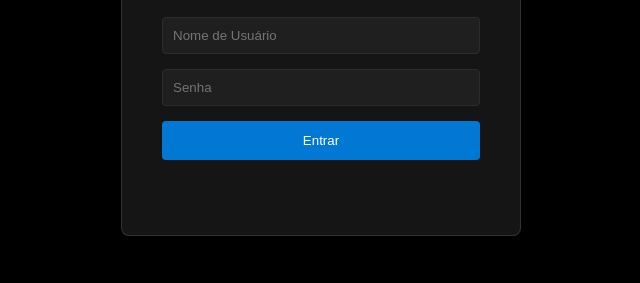
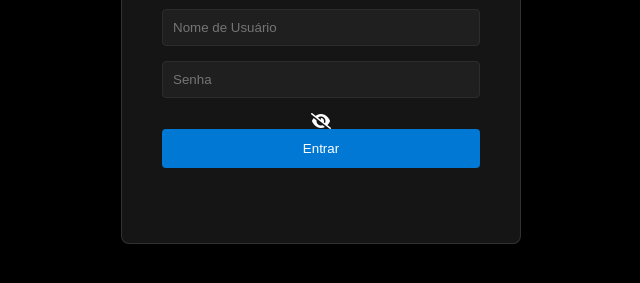
Before and after one commit to IagoProgramer/Henrique_mail, a plain HTML site: page index.html in a window 1280 px wide. Shown: the part 359-642 px from the top of the page, without its empty margins (319-959 px from the left). Drawn offline with Linux system fonts and the light colour scheme.

Commit message:
Update index.html

```diff
--- a/index.html
+++ b/index.html
@@ -16,7 +16,12 @@
             </div>
             <form id="login-form" class="auth-form">
                 <input type="text" id="login-username" placeholder="Nome de Usuário" required>
-                <input type="password" id="login-password" placeholder="Senha" required>
+                <div class="password-container">
+                    <input type="password" id="login-password" placeholder="Senha" required>
+                    <span class="toggle-password" onclick="togglePasswordVisibility(this)">
+                        <i class="fas fa-eye-slash"></i>
+                    </span>
+                </div>
                 <button type="submit">Entrar</button>
             </form>
             <form id="register-form" class="auth-form hidden">
@@ -113,6 +118,23 @@
         </div>
     </div>
 
+    <script>
+        function togglePasswordVisibility(element) {
+            const passwordInput = element.previousElementSibling;
+            const icon = element.querySelector('i');
+
+            if (passwordInput.type === 'password') {
+                passwordInput.type = 'text';
+                icon.classList.remove('fa-eye-slash');
+                icon.classList.add('fa-eye');
+            } else {
+                passwordInput.type = 'password';
+                icon.classList.remove('fa-eye');
+                icon.classList.add('fa-eye-slash');
+            }
+        }
+    </script>
+
     <script src="app.js"></script>
 </body>
 </html>
```
